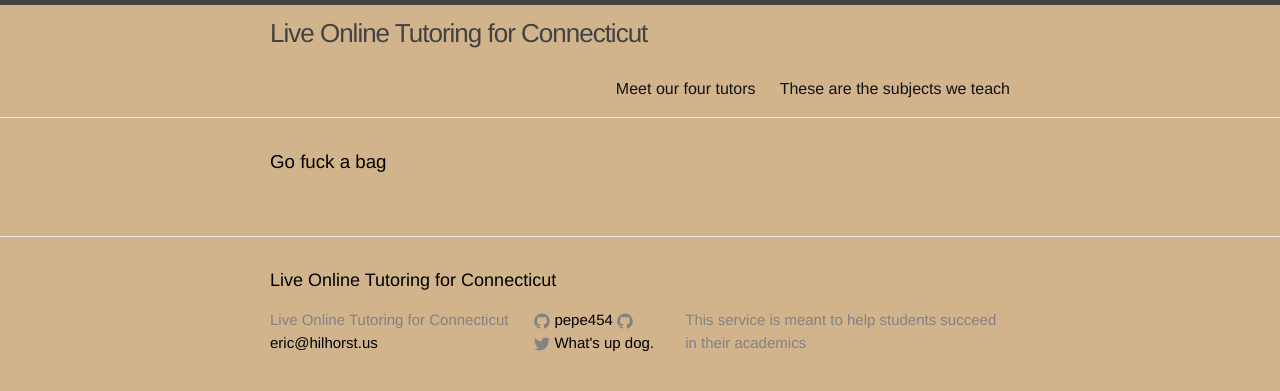
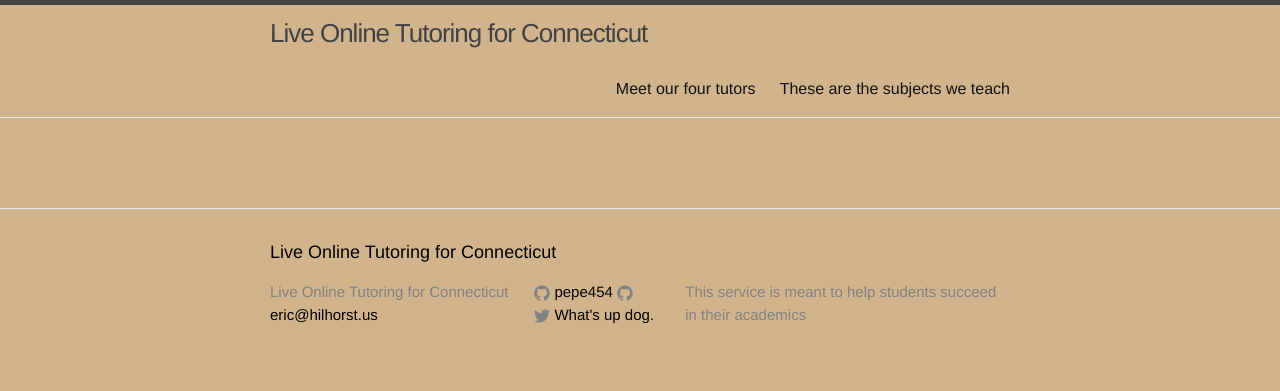
Before and after one commit to pepe454/pepe454.github.io, a Jekyll site: the page built from subjects.md, in a window 1280 px wide. Shown: the top 391 px of the page. Built offline with Jekyll 4.4.1, drawn with Linux system fonts in a browser that asks for light colours.

Commit message:
Update page.html

```diff
--- a/_layouts/page.html
+++ b/_layouts/page.html
@@ -6,7 +6,6 @@ layout: default
 
   <header class="post-header">
 
-    <h3>Go fuck a bag</h3>
   </header>
 
   <div class="post-content">
```
